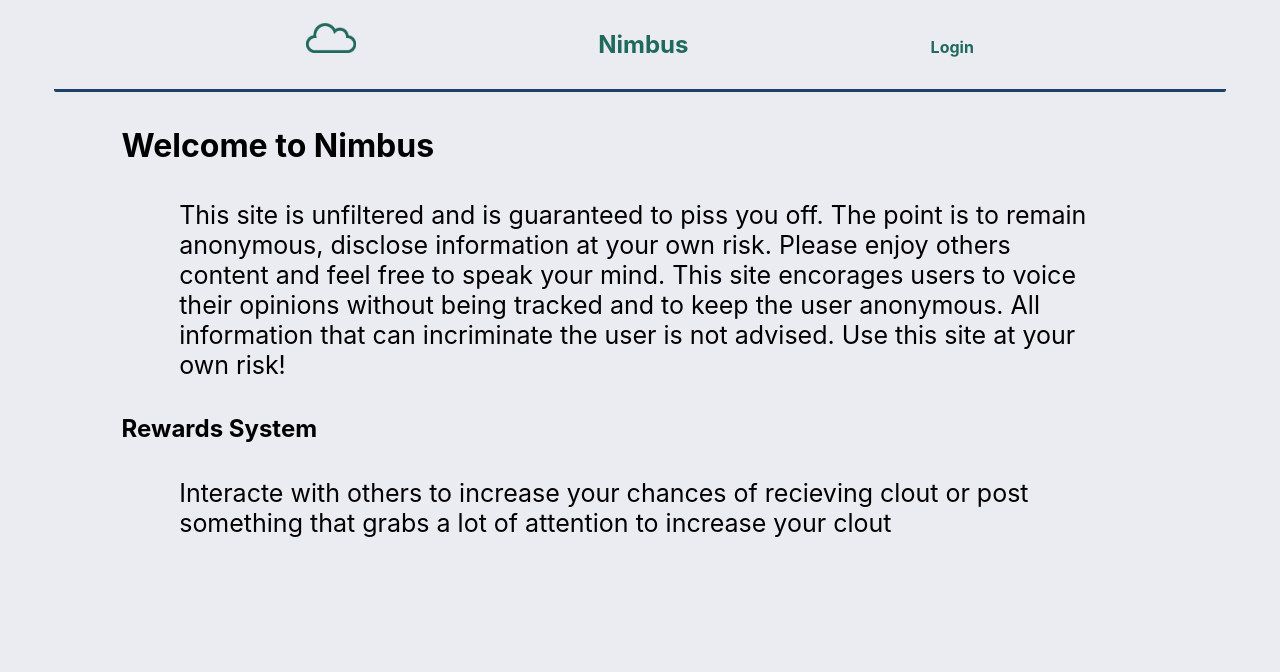
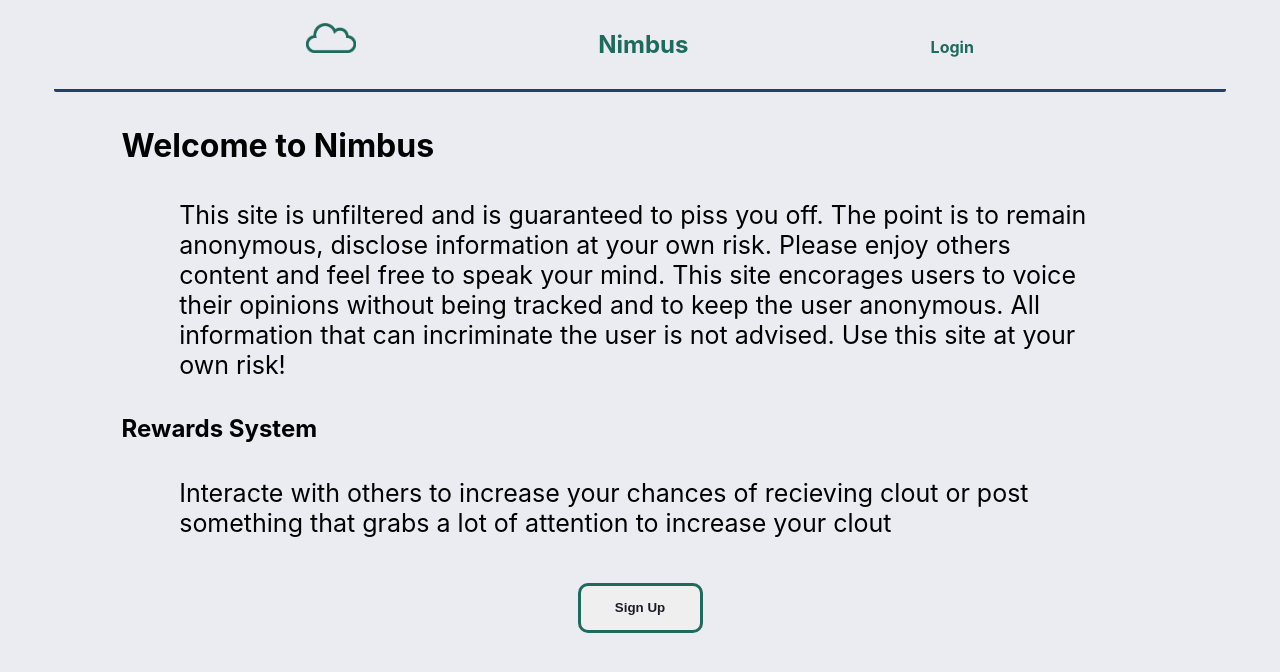
Before and after one commit to jarrod847/Nimbus-Front-End, a React (Create React App) app: page / in a window 1280 px wide. Shown: the top 672 px of the page. Built offline with nearby package versions, Linux system fonts and the light colour scheme.

Commit message:
added sign up button to splash page

```diff
--- a/src/Components/splashPage/splashPage.js
+++ b/src/Components/splashPage/splashPage.js
@@ -1,4 +1,5 @@
 import React from "react";
+import { Link } from "react-router-dom";
 import { splashText } from "./splashText";
 
 const Home = () => {
@@ -8,6 +9,11 @@ const Home = () => {
       <p>{splashText[0]}</p>
       <h2>Rewards System</h2>
       <p>{splashText[1]}</p>
+      <div className="buttonDiv">
+        <Link className="" to="/signup">
+          <button className="regButton">Sign Up</button>
+        </Link>
+      </div>
     </div>
   );
 };
--- a/src/scss/splash/home.scss
+++ b/src/scss/splash/home.scss
@@ -9,4 +9,7 @@
     margin: 3% 10%;
     font-size: 25px;
   }
+  .buttonDiv {
+    text-align: center;
+  }
 }
```
